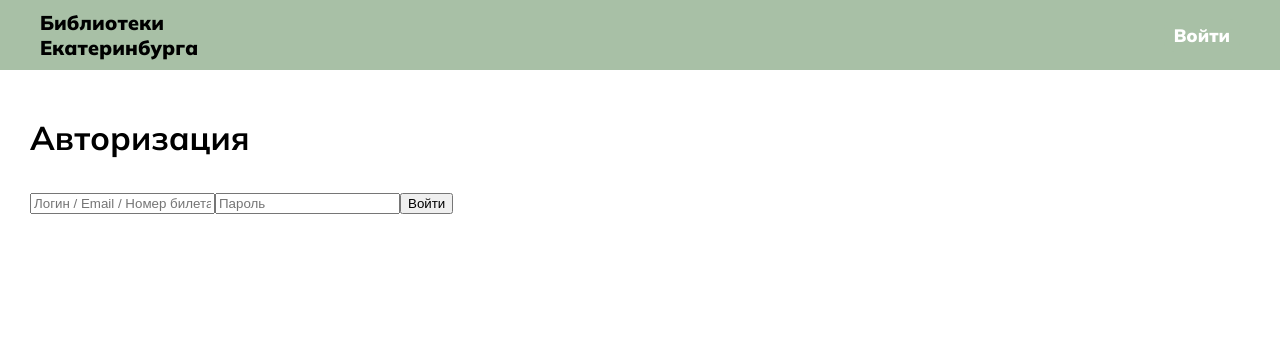
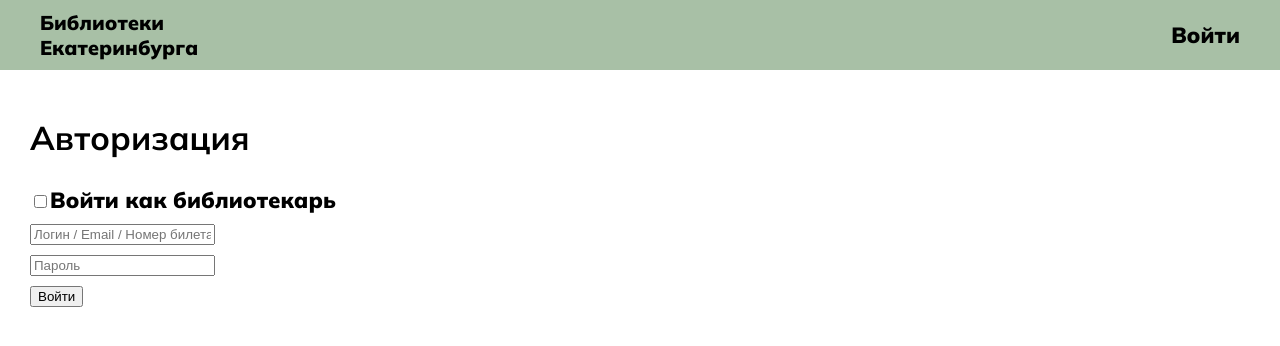
Before and after one commit to optovolokn0/bilet-djinn, a React (Vite) app in the folder frontend/: page /login in a window 1280 px wide. Shown: the top 346 px of the page. Built offline with nearby package versions, Linux system fonts and the light colour scheme.

Commit message:
login library

```diff
--- a/frontend/src/components/Header.tsx
+++ b/frontend/src/components/Header.tsx
@@ -10,7 +10,7 @@ export default function Header() {
 
   const handleLogout = () => {
     dispatch(logout());
-    navigate('/login');
+    navigate('/login'); // редирект на страницу входа
   };
 
   return (
@@ -41,12 +41,15 @@ export default function Header() {
           {user ? (
             <>
               <span className="user-id">ID: {user.id}</span>
-              <button className='btn' onClick={handleLogout} style={{ marginLeft: 10 }}>
+              <button
+                onClick={handleLogout}
+                style={{ marginLeft: '10px', cursor: 'pointer' }}
+              >
                 Выйти
               </button>
             </>
           ) : (
-            <Link to="/login" className="btn">Войти</Link>
+            <Link to="/login" className="text-sm underline">Войти</Link>
           )}
         </div>
       </nav>
--- a/frontend/src/pages/LoginPage.tsx
+++ b/frontend/src/pages/LoginPage.tsx
@@ -7,23 +7,27 @@ import { useNavigate } from "react-router-dom";
 const LoginPage = () => {
   const dispatch = useAppDispatch();
   const navigate = useNavigate();
+
   const [login, setLogin] = useState("");
   const [password, setPassword] = useState("");
+  const [isLibrary, setIsLibrary] = useState(false); // чекбокс
   const [error, setError] = useState("");
 
   const handleLogin = async () => {
     try {
       setError("");
 
+      // endpoint по роли
+      const endpoint = isLibrary
+        ? "https://truly-economic-vervet.cloudpub.ru/api/auth/library/login/"
+        : "https://truly-economic-vervet.cloudpub.ru/api/auth/reader/login/";
+
       // 1. Логинимся
-      const response = await fetch(
-        "https://truly-economic-vervet.cloudpub.ru/api/auth/reader/login/",
-        {
-          method: "POST",
-          headers: { "Content-Type": "application/json" },
-          body: JSON.stringify({ username: login, password }),
-        }
-      );
+      const response = await fetch(endpoint, {
+        method: "POST",
+        headers: { "Content-Type": "application/json" },
+        body: JSON.stringify({ username: login, password }),
+      });
 
       if (!response.ok) throw new Error("Неверный логин или пароль");
 
@@ -33,9 +37,7 @@ const LoginPage = () => {
       // 2. Получаем данные пользователя
       const userResp = await fetch(
         "https://truly-economic-vervet.cloudpub.ru/api/auth/me/",
-        {
-          headers: { Authorization: `Bearer ${access}` },
-        }
+        { headers: { Authorization: `Bearer ${access}` } }
       );
 
       if (!userResp.ok) throw new Error("Не удалось получить данные пользователя");
@@ -59,7 +61,7 @@ const LoginPage = () => {
       // 3. Сохраняем в Redux
       dispatch(setCredentials({ access, refresh, user: mappedUser }));
 
-      // 4. Перебрасываем на каталог по роли
+      // 4. Редирект по роли
       if (mappedUser.role === "reader") navigate("/reader/catalog");
       else if (mappedUser.role === "library") navigate("/library/catalog");
 
@@ -71,20 +73,35 @@ const LoginPage = () => {
   return (
     <div style={{ padding: 20 }}>
       <h2>Авторизация</h2>
+
+      <div>
+        <label>
+          <input
+            type="checkbox"
+            checked={isLibrary}
+            onChange={() => setIsLibrary(!isLibrary)}
+          />
+          Войти как библиотекарь
+        </label>
+      </div>
+
       <input
         type="text"
         placeholder="Логин / Email / Номер билета"
         value={login}
         onChange={(e) => setLogin(e.target.value)}
+        style={{ display: "block", marginTop: 10 }}
       />
       <input
         type="password"
         placeholder="Пароль"
         value={password}
         onChange={(e) => setPassword(e.target.value)}
+        style={{ display: "block", marginTop: 10 }}
       />
-      <button onClick={handleLogin}>Войти</button>
-      {error && <div style={{ color: "red" }}>{error}</div>}
+
+      <button onClick={handleLogin} style={{ marginTop: 10 }}>Войти</button>
+      {error && <div style={{ color: "red", marginTop: 10 }}>{error}</div>}
     </div>
   );
 };
```
